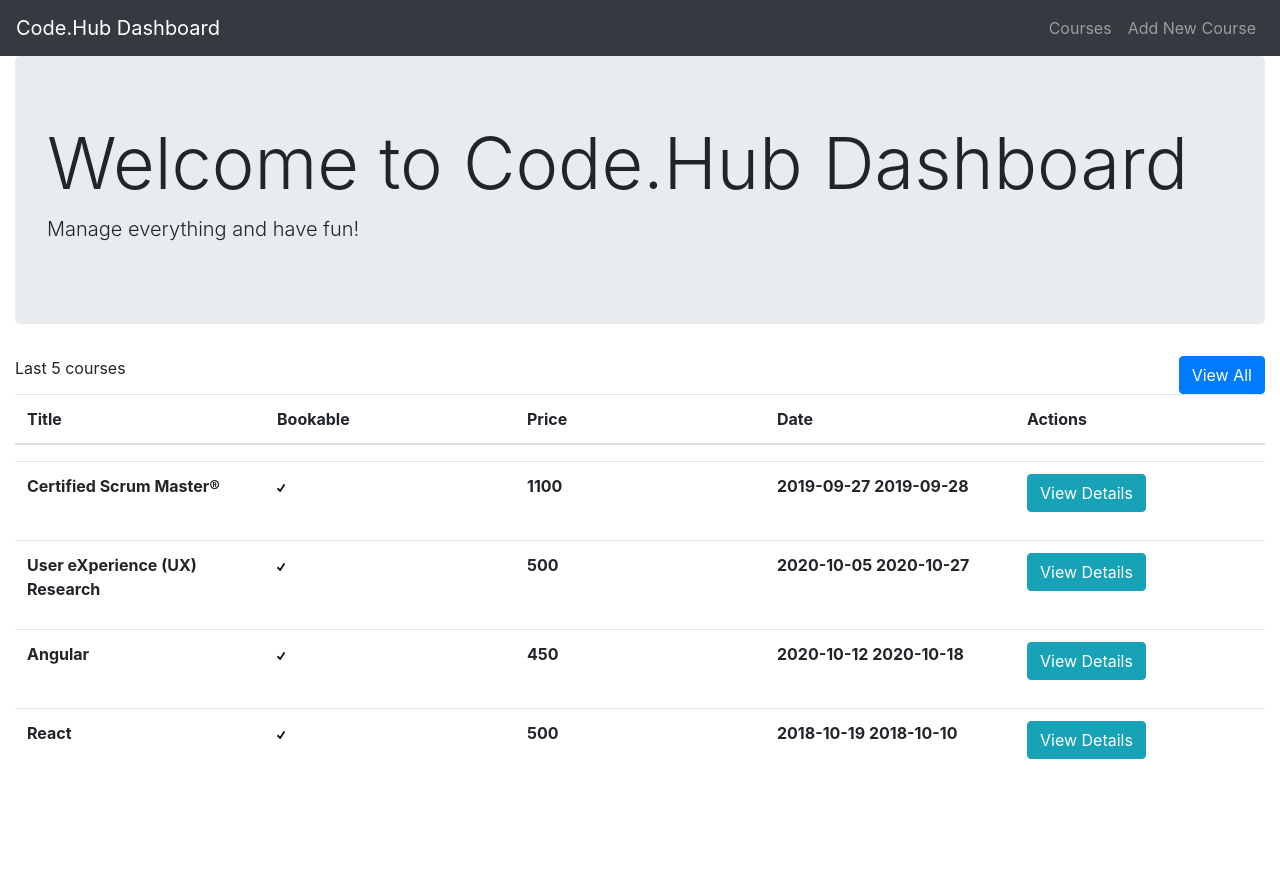
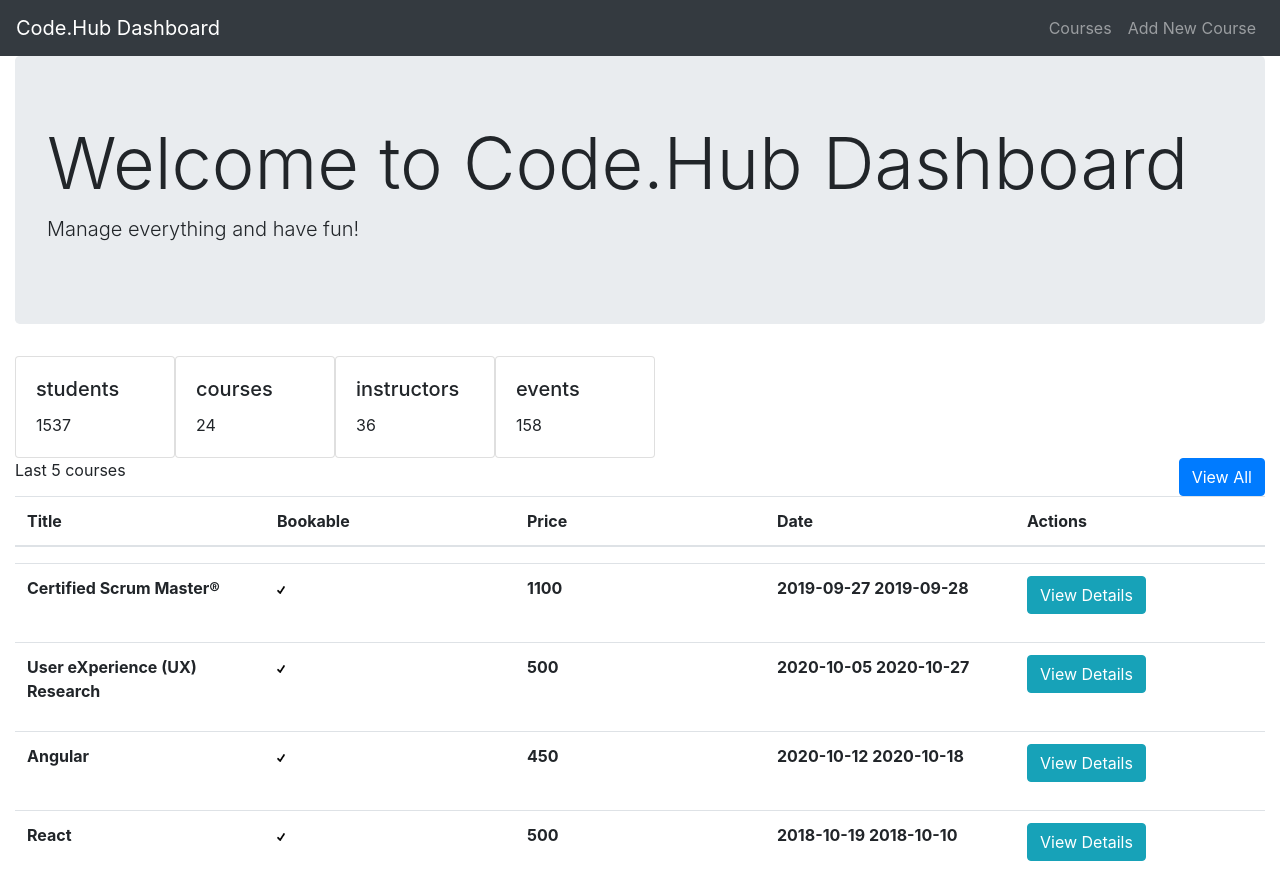
Before and after one commit to kcholevas/prfuture, a React (Create React App) app: page / in a window 1280 px wide. Before the commit the page ends 800 px from the top, so only its background shows below. Built offline with nearby package versions, Linux system fonts and the light colour scheme; data requests are answered from the project's data file.

Commit message:
Update dashboard.js

```diff
--- a/src/dashboard.js
+++ b/src/dashboard.js
@@ -54,19 +54,19 @@
   // Stats
   // ========================================
     const StatsList = () => {
-    return data
-      ? stats.map((stats) => {
+    return stats.map((stats) => {
+      return (
         <Card
           key={stats.id}
-            style={{ width: "12rem", display: "inline-block" }}
+          style={{ width: "10rem", display: "inline-block" }}
         >
           <Card.Body>
-              <Card.Title>{stats.title.toUpperCase()}</Card.Title>
+            <Card.Title>{stats.title}</Card.Title>
             <Card.Text>{stats.amount}</Card.Text>
           </Card.Body>
-          </Card>;
-        })
-      : "Loading";
+        </Card>
+      );
+    });
   };
 
   return (
```
Lines whose indentation alone changed are shown as unchanged.
